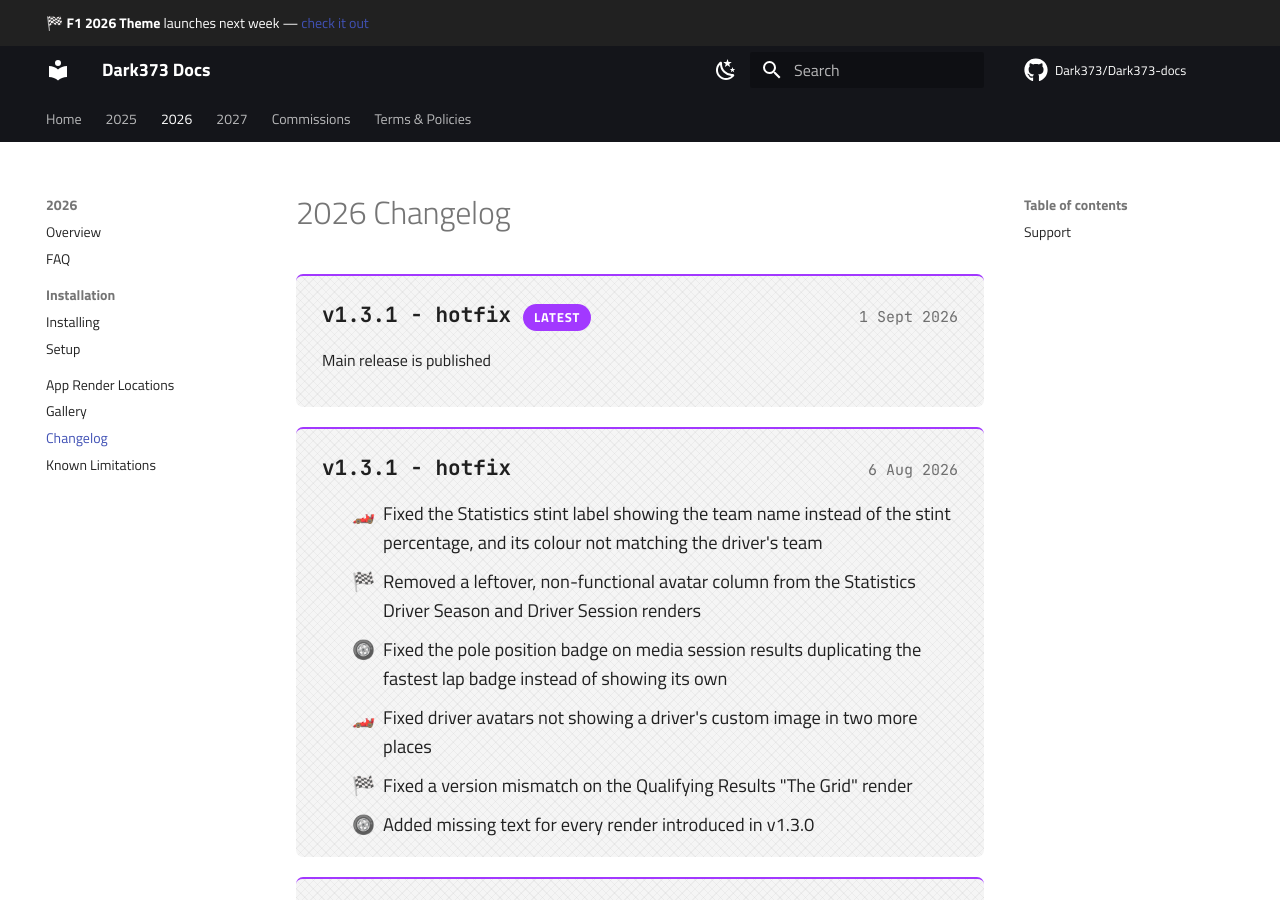
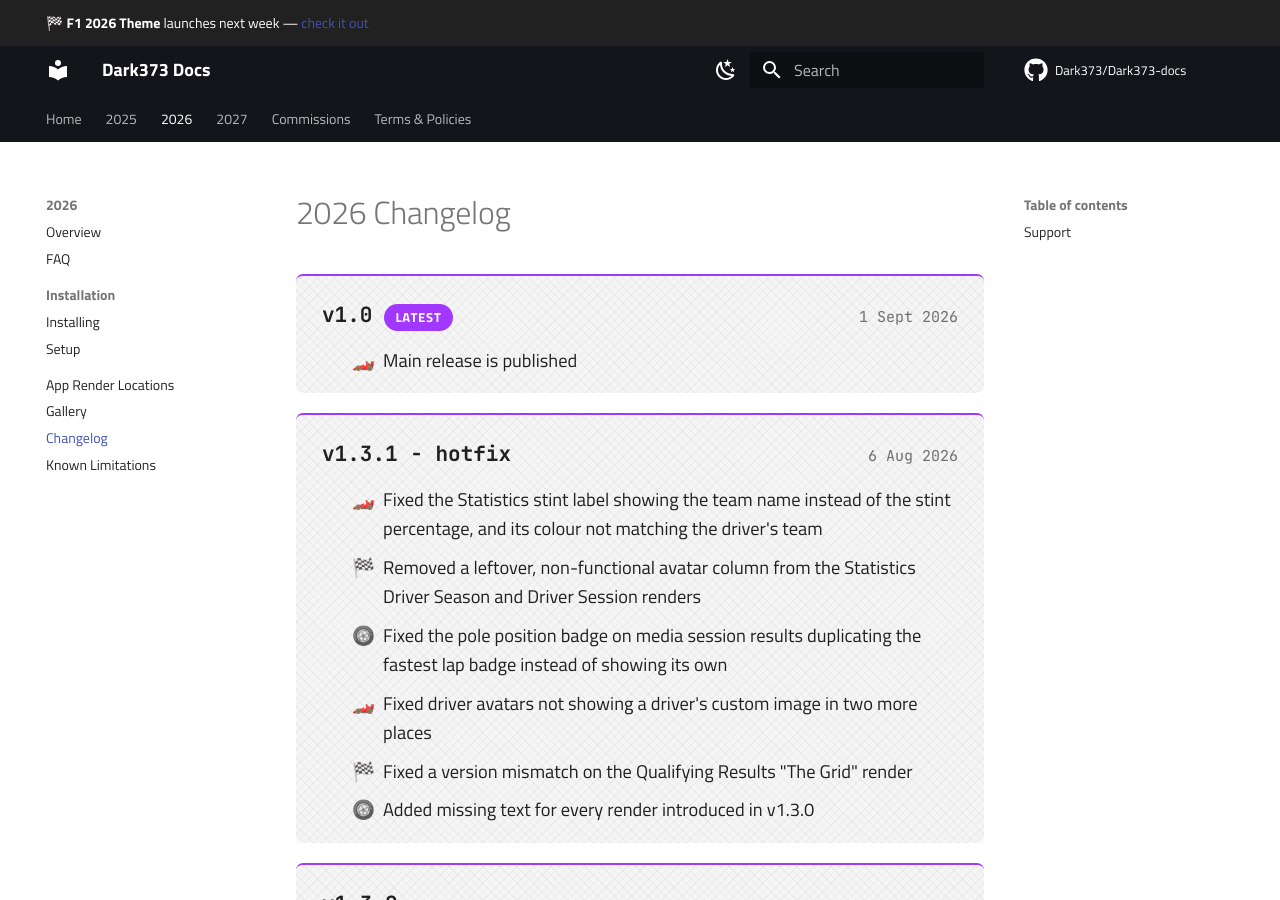
Before and after one commit to Dark373/Dark373-docs, an MkDocs documentation site: the page built from docs/f1-2026-theme/changelog.md, in a window 1280 px wide and 900 px high. Built offline with MkDocs 1.6.1 and Material for MkDocs 9.7.7, drawn with Linux system fonts in a browser that asks for light colours; comment, search, counter and statistics services are not loaded.

Commit message:
Update changelog.md

```diff
--- a/docs/f1-2026-theme/changelog.md
+++ b/docs/f1-2026-theme/changelog.md
@@ -5,12 +5,12 @@
 <div class="f1-release" markdown="1">
 
 <div class="f1-release-head">
-<span class="f1-release-version">v1.3.1 - hotfix</span>
+<span class="f1-release-version">v1.0</span>
 <span class="f1-release-badge f1-release-badge--latest">Latest</span>
 <span class="f1-release-date">1 Sept 2026</span>
 </div>
 
-Main release is published
+- Main release is published
 
 </div>
 
```
